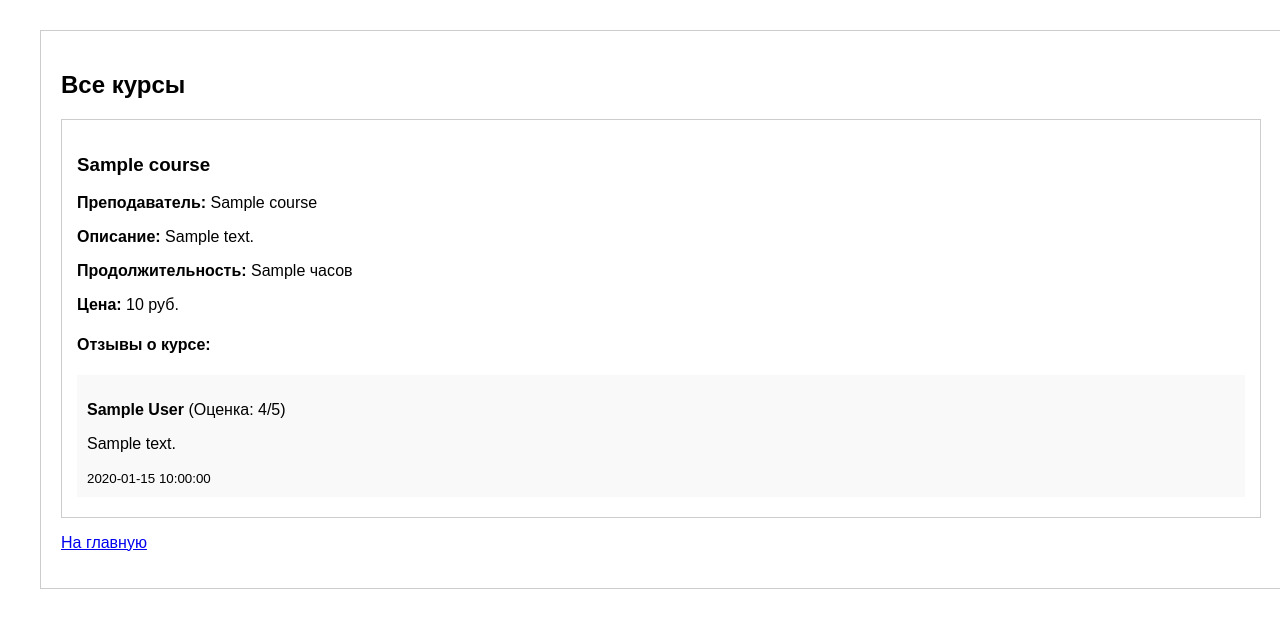
After one commit to Belousov-Kirill-1ISP21/LR4, a PHP site: page /pages/courses.php in a window 1280 px wide. The commit adds this page. Shown: the top 628 px of the page. Run offline with PHP 8.4, Linux system fonts and the light colour scheme; tables that the repository leaves empty or names only in its code hold one stand-in row (values such as "Sample post").

Commit message:
Commit 3

```diff
--- a/root/classes/Course.php
+++ b/root/classes/Course.php
@@ -7,7 +7,7 @@ class Course {
     public $name;
     public $description;
     public $price;
-    public $teacher_id;
+    public $teacher_name;
     public $duration_hours;
 
     public function __construct($db) {
@@ -15,12 +15,18 @@ class Course {
     }
 
     public function getAll() {
-        $query = "SELECT c.*, t.full_name
-                  FROM " . $this->table_name . " c
-                  LEFT JOIN teachers t ON c.teacher_id = t.id";
-
+        $query = "SELECT * FROM " . $this->table_name;
         $result = mysqli_query($this->conn, $query);
         return $result;
     }
+
+    public function getById($id) {
+        $query = "SELECT * FROM " . $this->table_name . " WHERE id = ?";
+        $stmt = mysqli_prepare($this->conn, $query);
+        mysqli_stmt_bind_param($stmt, "i", $id);
+        mysqli_stmt_execute($stmt);
+        $result = mysqli_stmt_get_result($stmt);
+        return mysqli_fetch_assoc($result);
+    }
 }
 ?>
--- a/root/classes/Review.php
+++ b/root/classes/Review.php
@@ -5,6 +5,7 @@ class Review {
 
     public $id;
     public $user_id;
+    public $course_id;
     public $rating;
     public $comment;
 
@@ -14,13 +15,28 @@ class Review {
 
     public function create() {
         $query = "INSERT INTO " . $this->table_name . "
-                  (user_id, rating, comment)
-                  VALUES (?, ?, ?)";
+                  (user_id, course_id, rating, comment)
+                  VALUES (?, ?, ?, ?)";
 
         $stmt = mysqli_prepare($this->conn, $query);
-        mysqli_stmt_bind_param($stmt, "iis", $this->user_id, $this->rating, $this->comment);
+        mysqli_stmt_bind_param($stmt, "iiis",
+            $this->user_id, $this->course_id, $this->rating, $this->comment);
 
         return mysqli_stmt_execute($stmt);
     }
+
+    public function getCourseReviews($course_id) {
+        $query = "SELECT r.*, u.full_name
+                  FROM " . $this->table_name . " r
+                  JOIN users u ON r.user_id = u.id
+                  WHERE r.course_id = ?
+                  ORDER BY r.created_at DESC";
+
+        $stmt = mysqli_prepare($this->conn, $query);
+        mysqli_stmt_bind_param($stmt, "i", $course_id);
+        mysqli_stmt_execute($stmt);
+
+        return mysqli_stmt_get_result($stmt);
+    }
 }
 ?>
--- a/root/css/style.css
+++ b/root/css/style.css
@@ -42,3 +42,25 @@ button {
     padding: 8px 15px;
     margin: 5px;
 }
+
+.inline-form {
+    display: inline;
+}
+
+.course-info {
+    background: #f9f9f9;
+    padding: 15px;
+    margin: 10px 0;
+}
+
+.review-item {
+    background: #f9f9f9;
+    padding: 10px;
+    margin: 5px 0;
+}
+
+.course-block {
+    border: 1px solid #ccc;
+    padding: 15px;
+    margin: 10px 0;
+}
--- a/root/index.php
+++ b/root/index.php
@@ -18,6 +18,7 @@ include 'config.php';
         ?>
             <p><a href="pages/login.php">Войти</a></p>
             <p><a href="pages/register.php">Зарегистрироваться</a></p>
+            <p><a href="pages/courses.php">Все курсы</a></p>
         <?php else: ?>
             <?php if (isset($_SESSION['admin']) && $_SESSION['admin']): ?>
                 <p><a href="pages/admin.php">Панель администратора</a></p>
@@ -25,6 +26,7 @@ include 'config.php';
                 <p><a href="pages/new_application.php">Оставить заявку</a></p>
                 <p><a href="pages/my_applications.php">Мои заявки</a></p>
             <?php endif; ?>
+            <p><a href="pages/courses.php">Все курсы</a></p>
             <p><a href="?logout">Выйти</a></p>
         <?php endif; ?>
 
--- /dev/null
+++ b/root/pages/courses.php
@@ -0,0 +1,52 @@
+<?php
+include '../config.php';
+include '../classes/Course.php';
+include '../classes/Review.php';
+
+$course = new Course($db);
+$review = new Review($db);
+
+$courses = $course->getAll();
+?>
+<!DOCTYPE html>
+<html>
+<head>
+    <meta charset="UTF-8">
+    <meta name="viewport" content="width=device-width, initial-scale=1.0">
+    <title>Все курсы</title>
+    <link rel="stylesheet" href="../css/style.css">
+</head>
+<body>
+    <div class="container">
+        <h2>Все курсы</h2>
+
+        <?php while($course_row = mysqli_fetch_assoc($courses)): ?>
+        <div class="course-block">
+            <h3><?php echo $course_row['name']; ?></h3>
+            <p><strong>Преподаватель:</strong> <?php echo $course_row['teacher_name']; ?></p>
+            <p><strong>Описание:</strong> <?php echo $course_row['description']; ?></p>
+            <p><strong>Продолжительность:</strong> <?php echo $course_row['duration_hours']; ?> часов</p>
+            <p><strong>Цена:</strong> <?php echo $course_row['price']; ?> руб.</p>
+
+            <h4>Отзывы о курсе:</h4>
+            <?php
+            $reviews = $review->getCourseReviews($course_row['id']);
+            if (mysqli_num_rows($reviews) > 0): ?>
+                <?php while($review_row = mysqli_fetch_assoc($reviews)): ?>
+                <div class="review-item">
+                    <p><strong><?php echo $review_row['full_name']; ?></strong>
+                    (Оценка: <?php echo $review_row['rating']; ?>/5)</p>
+                    <p><?php echo $review_row['comment']; ?></p>
+                    <small><?php echo $review_row['created_at']; ?></small>
+                </div>
+                <?php endwhile; ?>
+            <?php else: ?>
+                <p>Пока нет отзывов</p>
+            <?php endif; ?>
+        </div>
+        <?php endwhile; ?>
+
+        <p><a href="../index.php">На главную</a></p>
+    </div>
+</body>
+</html>
--- a/root/pages/login.php
+++ b/root/pages/login.php
@@ -10,7 +10,7 @@ if ($_POST) {
 
     if ($user->login()) {
         $_SESSION['user_id'] = $user->id;
-        $_SESSION['admin'] = ($user->status_id == 0);
+        $_SESSION['admin'] = ($user->role_id == 0);
         header("Location: ../index.php");
         exit;
     } else {
--- a/root/pages/new_application.php
+++ b/root/pages/new_application.php
@@ -18,6 +18,7 @@ if ($_POST) {
     $application->course_id = $_POST['course_id'];
     $application->start_date = $_POST['start_date'];
     $application->payment_method = $_POST['payment_method'];
+    $application->status_id = 1;
 
     if ($application->create()) {
         $success = "Заявка отправлена!";
@@ -60,6 +61,7 @@ if ($_POST) {
         </form>
 
         <p><a href="my_applications.php">Мои заявки</a></p>
+        <p><a href="courses.php">Все курсы</a></p>
         <p><a href="../index.php">На главную</a></p>
     </div>
 </body>
```
Also changed, not shown: root/classes/Application.php (+13 -13 lines), root/classes/User.php (+13 -15 lines), root/pages/admin.php (+8 -21 lines), root/pages/my_applications.php (+17 -12 lines), root/pages/register.php (+12 -6 lines).
